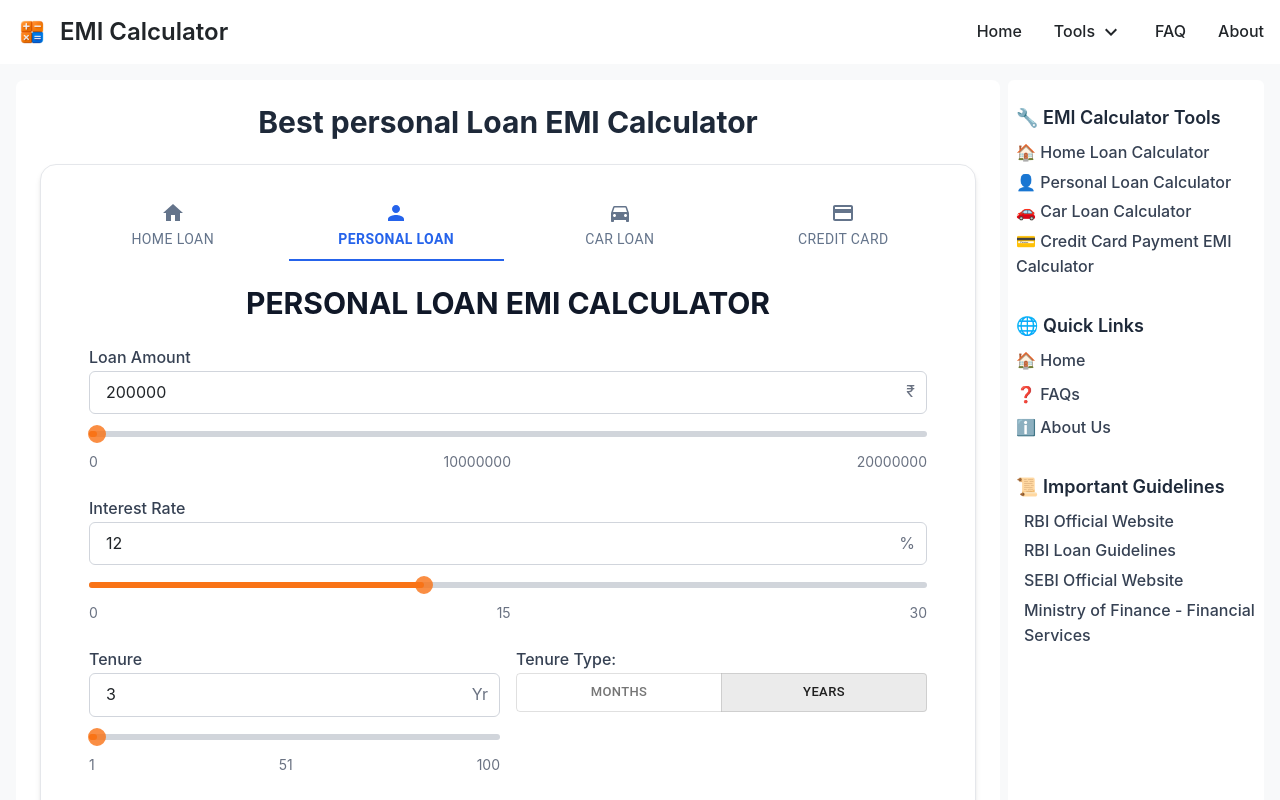
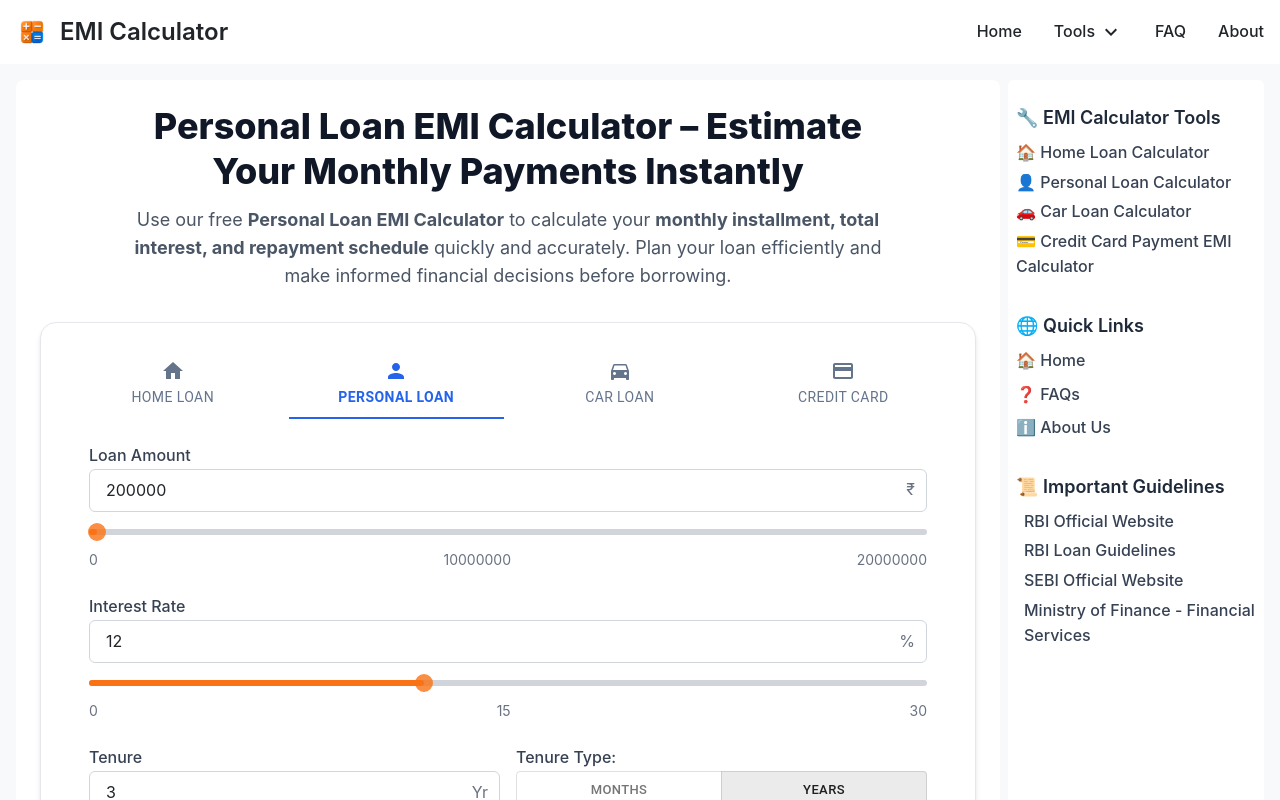
Before and after one commit to Ajinkya-Kardile/emi-calculator, a Next.js app: page /emi-calculator/personal-loan in a window 1280 px wide. Shown: the top 800 px of the page. Built offline with nearby package versions, Linux system fonts and the light colour scheme.

Commit message:
changes: seo changes

```diff
--- a/src/app/emi-calculator/car-loan/page.tsx
+++ b/src/app/emi-calculator/car-loan/page.tsx
@@ -2,15 +2,30 @@ import EmiCalculatorComponent from "@/components/emicalculator/emicalculator";
 import SidebarLayout from "@/components/layout/sidebarLayout";
 import LoanInfo from "../LoanInfo";
 import React from "react";
+import {Metadata} from "next";
 
+export const metadata: Metadata = {
+    title: "Car Loan EMI Calculator - Calculate Your EMI Instantly",
+    description: "Use our Car Loan EMI Calculator to estimate your monthly payments. Compare loan interest rates and repayment schedules to make informed financial decisions.",
+    keywords: "Car Loan EMI Calculator, Car Loan Calculator, Auto Loan EMI, Vehicle Loan EMI, Auto Loan Calculator, Car Finance Calculator, Monthly Car Loan Payment, Car Loan Interest Calculator, Best Car Loan EMI Tool, Vehicle Finance EMI Calculation, Car Loan Repayment Schedule",
+};
 export default function CarLoan() {
     return (
-        <div className="container mx-auto">
+        <div className="w-full">
             <SidebarLayout>
-                <h1 className="text-3xl font-bold text-gray-800 text-center mb-6">
-                    Best Online Car Loan EMI Calculator – Calculate Your Loan Instantly
-                </h1>
-                <EmiCalculatorComponent loanType="car"/>
+                <div className="text-center max-w-3xl mx-auto">
+                    <h1 className="text-3xl sm:text-4xl font-extrabold text-gray-900 dark:text-white leading-tight">
+                        Car Loan EMI Calculator
+                    </h1>
+                    <p className="text-lg text-gray-600 dark:text-gray-300 mt-3">
+                        Easily calculate your monthly car loan payments, total interest, and loan tenure.
+                        Plan your auto loan with accurate EMI calculations in seconds.
+                    </p>
+                </div>
+
+                <div className="mt-8 bg-white dark:bg-gray-800">
+                    <EmiCalculatorComponent loanType="car"/>
+                </div>
             </SidebarLayout>
             <LoanInfo/>
         </div>
--- a/src/app/emi-calculator/credit-card/page.tsx
+++ b/src/app/emi-calculator/credit-card/page.tsx
@@ -2,15 +2,34 @@ import EmiCalculatorComponent from "@/components/emicalculator/emicalculator";
 import SidebarLayout from "@/components/layout/sidebarLayout";
 import LoanInfo from "../LoanInfo";
 import React from "react";
+import {Metadata} from "next";
+
+export const metadata: Metadata = {
+    title: "Credit Card EMI Calculator",
+    description: "Use our free Credit Card EMI Calculator to estimate your monthly installment, total interest, and repayment schedule. Get instant results and make informed financial decisions about your credit card loan.",
+    keywords: "Credit Card EMI Calculator, Credit Card Loan Calculator, EMI on Credit Card, Credit Card Interest Calculator, Credit Card Repayment Calculator, Monthly Installments, Credit Card Loan EMI, Credit Card Installment Plan, Calculate EMI for Credit Card, Credit Card Loan Interest Rate, Credit Card Balance EMI, Convert Credit Card Bill to EMI, Credit Card EMI Charges, Best Credit Card EMI Plans, Online EMI Calculator for Credit Card, Credit Card EMI Conversion, Credit Card Interest Rate Calculator, Calculate Credit Card Dues in EMI",
+};
+
 
 export default function CreditCardEmi() {
     return (
-        <div className="container mx-auto">
+        <div className="w-full">
             <SidebarLayout>
-                <h1 className="text-3xl font-bold text-gray-800 text-center mb-6">
-                    Best Credit Card Payment/Loan EMI Calculator
-                </h1>
-                <EmiCalculatorComponent loanType="creditCard"/>
+                <div className="text-center max-w-3xl mx-auto">
+                    <h1 className="text-3xl sm:text-4xl font-extrabold text-gray-900 dark:text-white leading-tight">
+                        Credit Card EMI Calculator – Calculate Your Monthly Payments Instantly
+                    </h1>
+                    <p className="text-lg text-gray-600 dark:text-gray-300 mt-3">
+                        Use our free <strong>Credit Card EMI Calculator</strong> to estimate your <strong>monthly
+                        installment, total interest, and repayment schedule</strong> effortlessly.
+                        Get instant, accurate results and make informed financial decisions before taking a credit card
+                        loan.
+                    </p>
+                </div>
+
+                <div className="mt-8 bg-white dark:bg-gray-800">
+                    <EmiCalculatorComponent loanType="creditCard"/>
+                </div>
             </SidebarLayout>
             <LoanInfo/>
         </div>
--- a/src/app/emi-calculator/home-loan/page.tsx
+++ b/src/app/emi-calculator/home-loan/page.tsx
@@ -2,17 +2,34 @@ import EmiCalculatorComponent from "@/components/emicalculator/emicalculator";
 import SidebarLayout from "@/components/layout/sidebarLayout";
 import LoanInfo from "../LoanInfo";
 import React from "react";
+import { Metadata } from "next";
+
+export const metadata: Metadata = {
+    title: "Home Loan EMI Calculator – Calculate Your Monthly Payments & Interest",
+    description: "Use our free Home Loan EMI Calculator to estimate your monthly installment, total interest, and repayment schedule. Get instant results and make informed financial decisions before taking a home loan.",
+    keywords: "Home Loan EMI Calculator, Home Loan Calculator, Housing Loan EMI, Mortgage EMI Calculator, Home Loan Interest Rate, Home Loan Repayment, Calculate EMI for Home Loan, Property Loan Calculator, Home Loan Interest, Home Loan Installments, Mortgage Loan EMI, Online EMI Calculator for Home Loan, Housing Loan Repayment Plan, Loan Amortization Schedule, Home Loan Payment Plan, Monthly Mortgage Calculator, Home Finance EMI, Housing Finance EMI Calculator",
+};
 
 export default function HomeLoan() {
     return (
         <div className="w-full">
             <SidebarLayout>
-                <h1 className="text-3xl font-bold text-gray-800 text-center mb-6">
-                    Best Online EMI Calculator – Calculate Your Loan Instantly
-                </h1>
-                <EmiCalculatorComponent loanType="home"/>
+                <div className="text-center max-w-3xl mx-auto">
+                    <h1 className="text-3xl sm:text-4xl font-extrabold text-gray-900 dark:text-white leading-tight">
+                        Home Loan EMI Calculator – Get Accurate Monthly Payments Instantly
+                    </h1>
+                    <p className="text-lg text-gray-600 dark:text-gray-300 mt-3">
+                        Use our free <strong>Home Loan EMI Calculator</strong> to estimate your <strong>monthly
+                        installment, total interest, and repayment schedule</strong> effortlessly.
+                        Plan your home purchase wisely with accurate EMI calculations in seconds.
+                    </p>
+                </div>
+
+                <div className="mt-8 bg-white dark:bg-gray-800">
+                    <EmiCalculatorComponent loanType="home"/>
+                </div>
             </SidebarLayout>
-            <LoanInfo/>
+            <LoanInfo />
         </div>
     );
 }
--- a/src/app/emi-calculator/page.tsx
+++ b/src/app/emi-calculator/page.tsx
@@ -8,10 +8,20 @@ export default function SimpleEmiCalculator() {
     return (
         <div className="w-full">
             <SidebarLayout>
-                <h1 className="text-3xl font-bold text-gray-800 text-center mb-6">
-                    Best Online EMI Calculator – Calculate Your Loan Instantly
-                </h1>
-                <EmiCalculatorComponent loanType="home"/>
+                <div className="text-center max-w-3xl mx-auto">
+                    <h1 className="text-3xl sm:text-4xl font-extrabold text-gray-900 dark:text-white leading-tight">
+                        Best Online EMI Calculator – Calculate Your Loan Instantly
+                    </h1>
+                    <p className="text-lg text-gray-600 dark:text-gray-300 mt-3">
+                        Use our free <strong>Personal Loan EMI Calculator</strong> to calculate your <strong>monthly
+                        installment, total interest, and repayment schedule</strong> quickly and accurately.
+                        Plan your loan efficiently and make informed financial decisions before borrowing.
+                    </p>
+                </div>
+
+                <div className="mt-8 bg-white dark:bg-gray-800">
+                    <EmiCalculatorComponent loanType="home"/>
+                </div>
             </SidebarLayout>
             <LoanInfo/>
         </div>
--- a/src/app/emi-calculator/personal-loan/page.tsx
+++ b/src/app/emi-calculator/personal-loan/page.tsx
@@ -2,15 +2,32 @@ import EmiCalculatorComponent from "@/components/emicalculator/emicalculator";
 import SidebarLayout from "@/components/layout/sidebarLayout";
 import LoanInfo from "../LoanInfo";
 import React from "react";
+import {Metadata} from "next";
+
+export const metadata: Metadata = {
+    title: "Personal Loan EMI Calculator – Calculate Monthly Payments & Interest",
+    description: "Use our free Personal Loan EMI Calculator to estimate your monthly installment, total interest, and repayment schedule. Get instant results and make informed financial decisions before taking a personal loan.",
+    keywords: "Personal Loan EMI Calculator, Personal Loan Calculator, Loan EMI Calculator, Monthly EMI for Personal Loan, Interest Rate on Personal Loan, Unsecured Loan EMI, Calculate Personal Loan EMI, Online EMI Calculator for Personal Loan, Best Personal Loan Calculator, Personal Loan Repayment Plan, Loan Amortization Schedule, Personal Loan Interest Rate Calculator, Instant Loan EMI Calculator, Short-Term Loan EMI, Easy Loan EMI Calculation, Personal Loan Payment Plan",
+};
 
 export default function PersonalLoan() {
     return (
-        <div className="container mx-auto">
+        <div className="w-full">
             <SidebarLayout>
-                <h1 className="text-3xl font-bold text-gray-800 text-center mb-6">
-                    Best personal Loan EMI Calculator
-                </h1>
-                <EmiCalculatorComponent loanType="personal"/>
+                <div className="text-center max-w-3xl mx-auto">
+                    <h1 className="text-3xl sm:text-4xl font-extrabold text-gray-900 dark:text-white leading-tight">
+                        Personal Loan EMI Calculator – Estimate Your Monthly Payments Instantly
+                    </h1>
+                    <p className="text-lg text-gray-600 dark:text-gray-300 mt-3">
+                        Use our free <strong>Personal Loan EMI Calculator</strong> to calculate your <strong>monthly
+                        installment, total interest, and repayment schedule</strong> quickly and accurately.
+                        Plan your loan efficiently and make informed financial decisions before borrowing.
+                    </p>
+                </div>
+
+                <div className="mt-8 bg-white dark:bg-gray-800">
+                    <EmiCalculatorComponent loanType="personal"/>
+                </div>
             </SidebarLayout>
             <LoanInfo/>
         </div>
--- a/src/components/emicalculator/form/EmiForm.tsx
+++ b/src/components/emicalculator/form/EmiForm.tsx
@@ -92,9 +92,9 @@ export default function EmiForm({loanType, setEmiData}: {
 
 
             <form onSubmit={handleSubmit} className="p-2 md:p-6 space-y-6">
-                <h2 className="text-3xl font-bold text-center text-gray-900">
-                    {loanType.toUpperCase()} LOAN EMI CALCULATOR
-                </h2>
+                {/*<h2 className="text-3xl font-bold text-center text-gray-900">*/}
+                {/*    {loanType.toUpperCase()} LOAN EMI CALCULATOR*/}
+                {/*</h2>*/}
 
                 <LoanInput label="Loan Amount" value={loanAmount} setValue={setLoanAmount} min={0} max={20000000}
                            step={1} unit="₹"/>
```
